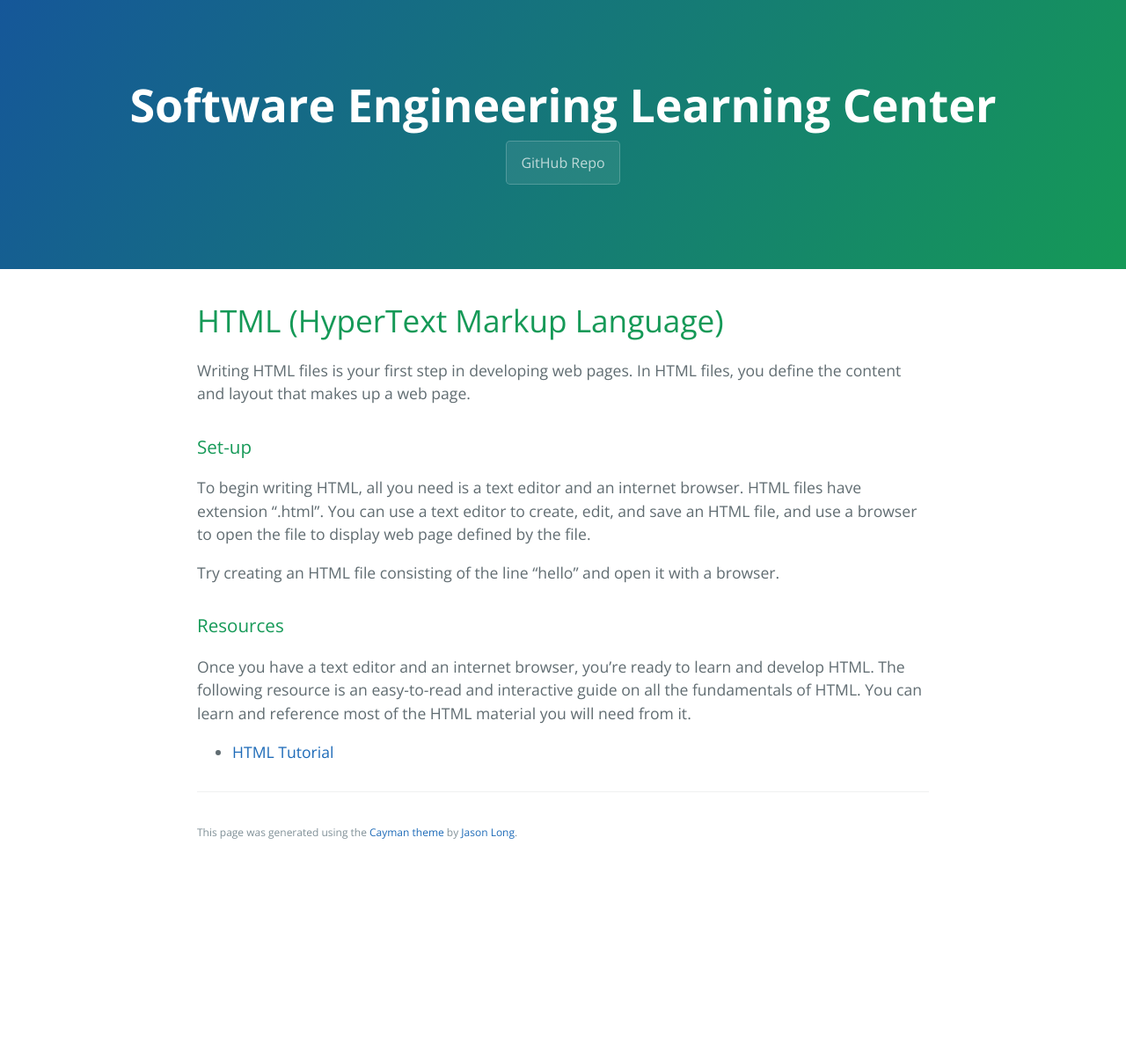
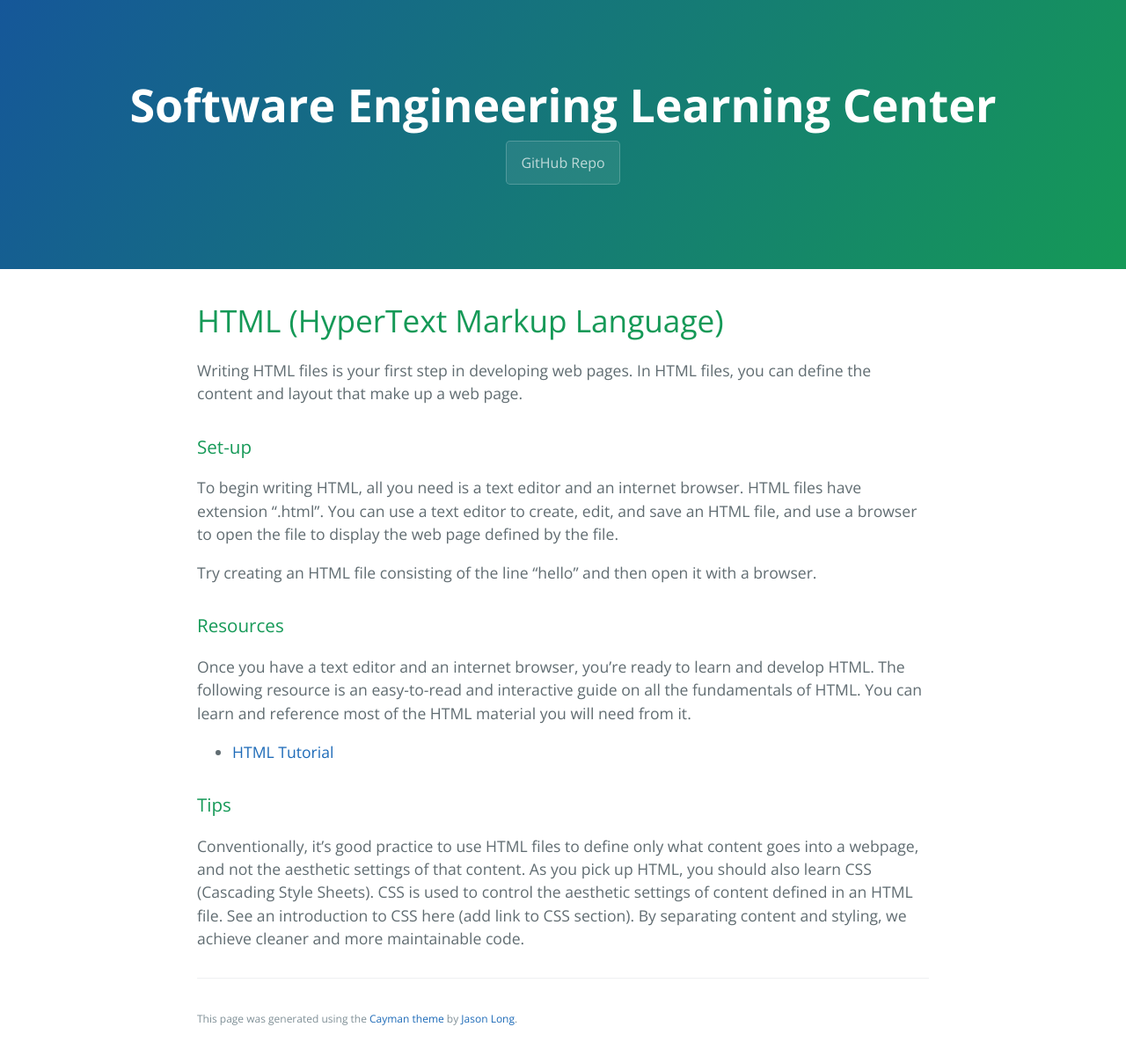
Before and after one commit to learning-software-engineering/learning-software-engineering.github.io, a Jekyll site: the page built from Topics/Tech_Stacks/HTML.md, in a window 1280 px wide. Shown: the whole page at 88% size. Built offline with Jekyll 4.4.1, drawn with Linux system fonts in a browser that asks for light colours; our own code applies the rules of GitHub Pages for plain Markdown files; before the commit the page ends 989 px from its top, so only the background shows below that.

Commit message:
Update HTML.md

```diff
--- a/Topics/Tech_Stacks/HTML.md
+++ b/Topics/Tech_Stacks/HTML.md
@@ -1,14 +1,18 @@
 # HTML (HyperText Markup Language)
 
-Writing HTML files is your first step in developing web pages. In HTML files, you define the content and layout that makes up a web page.
+Writing HTML files is your first step in developing web pages. In HTML files, you can define the content and layout that make up a web page.
 
 ### Set-up
 
-To begin writing HTML, all you need is a text editor and an internet browser. HTML files have extension ".html". You can use a text editor to create, edit, and save an HTML file, and use a browser to open the file to display web page defined by the file.
+To begin writing HTML, all you need is a text editor and an internet browser. HTML files have extension ".html". You can use a text editor to create, edit, and save an HTML file, and use a browser to open the file to display the web page defined by the file.
 
-Try creating an HTML file consisting of the line "hello" and open it with a browser.
+Try creating an HTML file consisting of the line "hello" and then open it with a browser.
 
 ### Resources
 
 Once you have a text editor and an internet browser, you're ready to learn and develop HTML. The following resource is an easy-to-read and interactive guide on all the fundamentals of HTML. You can learn and reference most of the HTML material you will need from it.
 - [HTML Tutorial](https://www.w3schools.com/html/)
+
+### Tips
+
+Conventionally, it's good practice to use HTML files to define only what content goes into a webpage, and not the aesthetic settings of that content. As you pick up HTML, you should also learn CSS (Cascading Style Sheets). CSS is used to control the aesthetic settings of content defined in an HTML file. See an introduction to CSS here (add link to CSS section). By separating content and styling, we achieve cleaner and more maintainable code.
```
